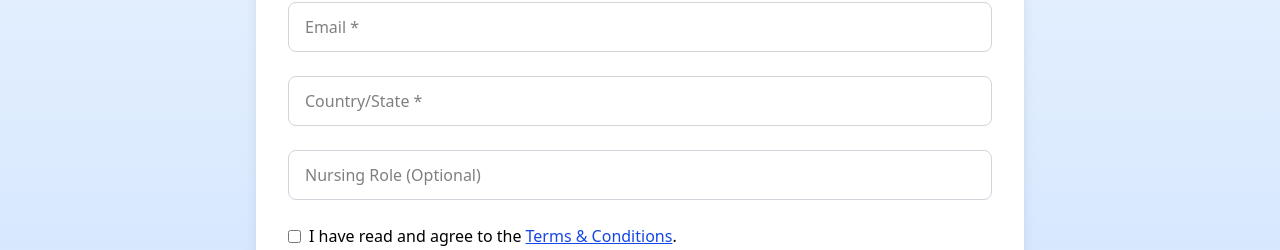
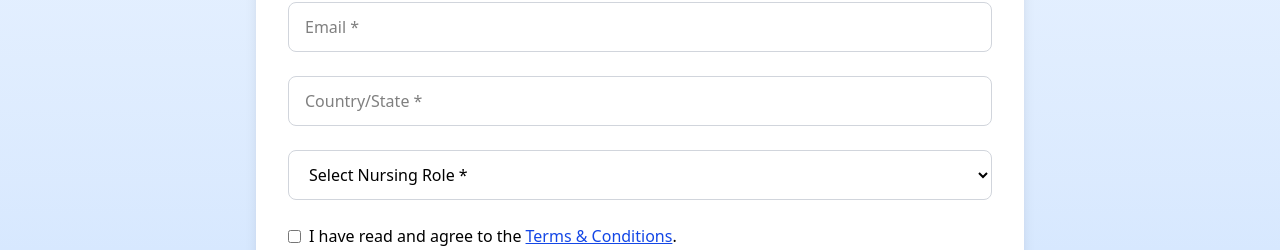
Before and after one commit to Thisalzzz/nursemoves-landing-, a React (Vite) app: page / in a window 1280 px wide. Shown: the part 6038-6288 px from the top of the page. Built offline with nearby package versions, Linux system fonts and the light colour scheme.

Commit message:
seo and indexing

```diff
--- a/index.html
+++ b/index.html
@@ -2,10 +2,58 @@
 <html lang="en">
   <head>
     <meta charset="UTF-8" />
-    <link rel="icon" type="image/svg+xml" href="/icon.jpg" />
+    <link rel="icon" type="image/jpeg" href="/icon.jpg" />
     <meta name="viewport" content="width=device-width, initial-scale=1.0" />
-    <title>Nuse Moves-"Burnout is not your badge self care is!"</title>
+
+    <title>NurseMoves — “Burnout is not your badge. Self-care is!”</title>
+
+    <!-- ✅ Primary Meta Tags -->
+    <meta
+      name="description"
+      content="Join Nurse Moves — the first all-in-one wellness and career platform made for nurses. Get early access to mental health tools, global relocation support, and exclusive beta features."
+    />
+    <meta
+      name="keywords"
+      content="Nurse Moves, nurses, wellness app, nurse burnout, nurse wellness, global relocation, healthcare, nursing career, mental health, beta app"
+    />
+    <meta name="author" content="Nurse Moves Team" />
+
+    <!-- ✅ Open Graph / Facebook -->
+    <meta property="og:title" content="Nurse Moves — Empowering Nurses to Move Forward" />
+    <meta
+      property="og:description"
+      content="Be part of the Nurse Moves Beta — 100 handpicked nurses shaping the future of wellness and career growth for nurses worldwide."
+    />
+    <meta property="og:image" content="https://nursemoves.com/icon.jpg" />
+    <meta property="og:url" content="https://nursemoves.com/" />
+    <meta property="og:type" content="website" />
+
+    <!-- ✅ Twitter Meta Tags -->
+    <meta name="twitter:card" content="summary_large_image" />
+    <meta name="twitter:title" content="Nurse Moves — Nurse Wellness & Career Platform" />
+    <meta
+      name="twitter:description"
+      content="Join the Nurse Moves Beta — redefining wellness, mindfulness, and opportunities for nurses worldwide."
+    />
+    <meta name="twitter:image" content="https://nursemoves.com/icon.jpg" />
+
+    <!-- ✅ Schema.org Structured Data -->
+    <script type="application/ld+json">
+      {
+        "@context": "https://schema.org",
+        "@type": "Organization",
+        "name": "Nurse Moves",
+        "url": "https://nursemoves.com",
+        "logo": "https://nursemoves.com/icon.jpg",
+        "sameAs": [
+          "https://www.linkedin.com/company/nursemoves",
+          "https://www.instagram.com/nursemoves"
+        ],
+        "description": "Nurse Moves empowers nurses globally with wellness, career growth, and community-driven support."
+      }
+    </script>
   </head>
+
   <body>
     <div id="root"></div>
     <script type="module" src="/src/main.jsx"></script>
--- /dev/null
+++ b/public/googled7e8b7a199041855.html
@@ -0,0 +1 @@
+google-site-verification: googled7e8b7a199041855.html
--- a/src/components/LegalSignOff.jsx
+++ b/src/components/LegalSignOff.jsx
@@ -37,6 +37,7 @@ const LegalSignOff = () => {
       !formData.fullName ||
       !formData.email ||
       !formData.country ||
+      !formData.role ||
       !formData.signature ||
       !formData.checkbox1 ||
       !formData.checkbox2 ||
@@ -133,15 +134,23 @@ const LegalSignOff = () => {
             className="w-full px-4 py-3 border border-gray-300 rounded-lg focus:outline-none focus:ring-2 focus:ring-blue-400"
           />
 
-          {/* Nursing Role */}
-          <input
-            type="text"
-            name="role"
-            placeholder="Nursing Role (Optional)"
-            value={formData.role}
-            onChange={handleChange}
-            className="w-full px-4 py-3 border border-gray-300 rounded-lg focus:outline-none focus:ring-2 focus:ring-blue-400"
-          />
+    {/* Nursing Role (Dropdown) */}
+        <select
+          name="role"
+          value={formData.role}
+          onChange={handleChange}
+          className="w-full px-4 py-3 border border-gray-300 rounded-lg focus:outline-none focus:ring-2 focus:ring-blue-400 bg-white"
+          required
+        >
+          <option value="">Select Nursing Role *</option>
+          <option value="Registered Nurse (RN)">Registered Nurse (RN)</option>
+          <option value="Nurse Practitioner (NP)">Nurse Practitioner (NP)</option>
+          <option value="Licensed Practical Nurse (LPN)">Licensed Practical Nurse (LPN)</option>
+          <option value="Certified Nursing Assistant">Certified Nursing Assistant</option>
+          <option value="Student Nurse">Student Nurse</option>
+          <option value="Other">Other</option>
+        </select>
+
 
           {/* Checkboxes */}
           <div className="space-y-2">
```
